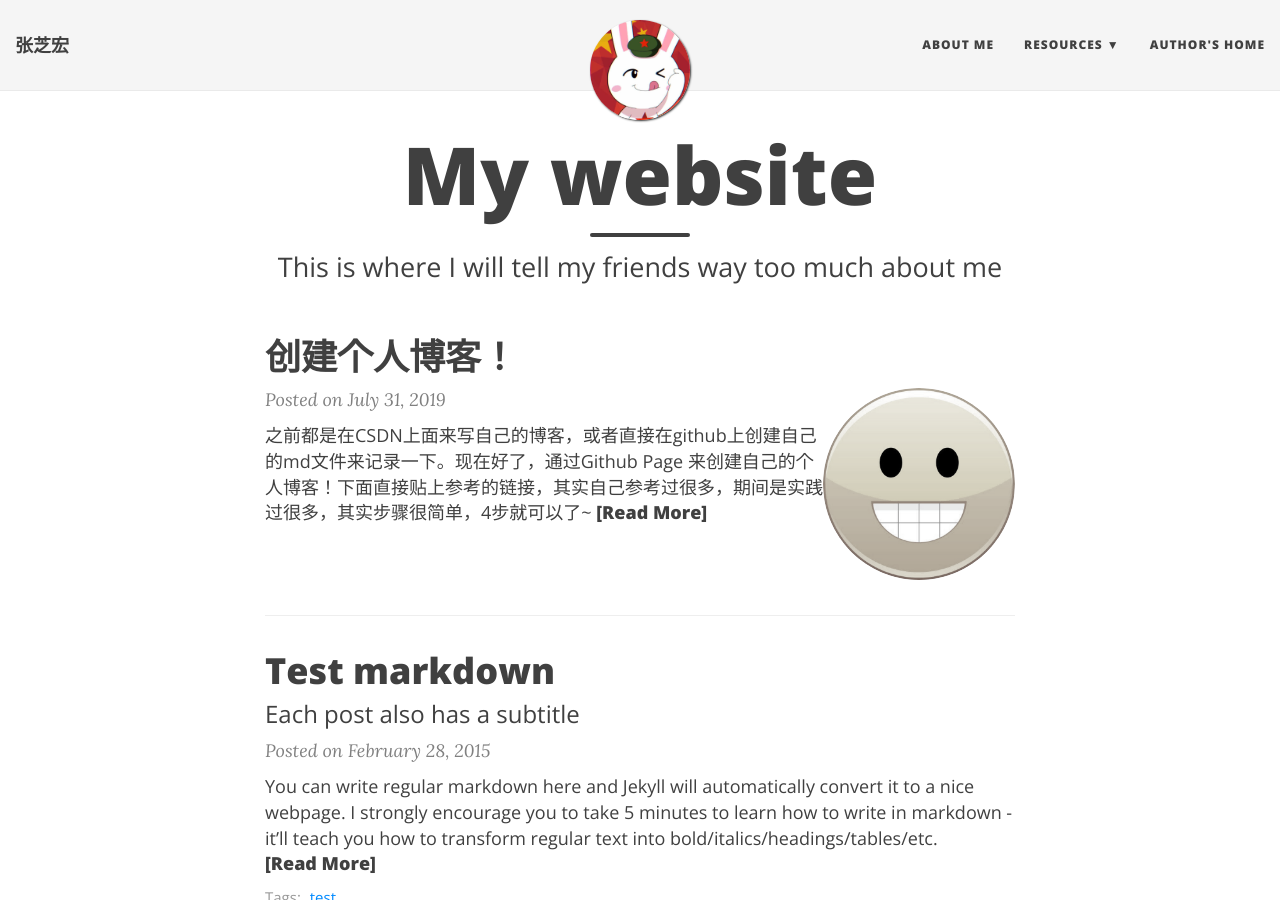
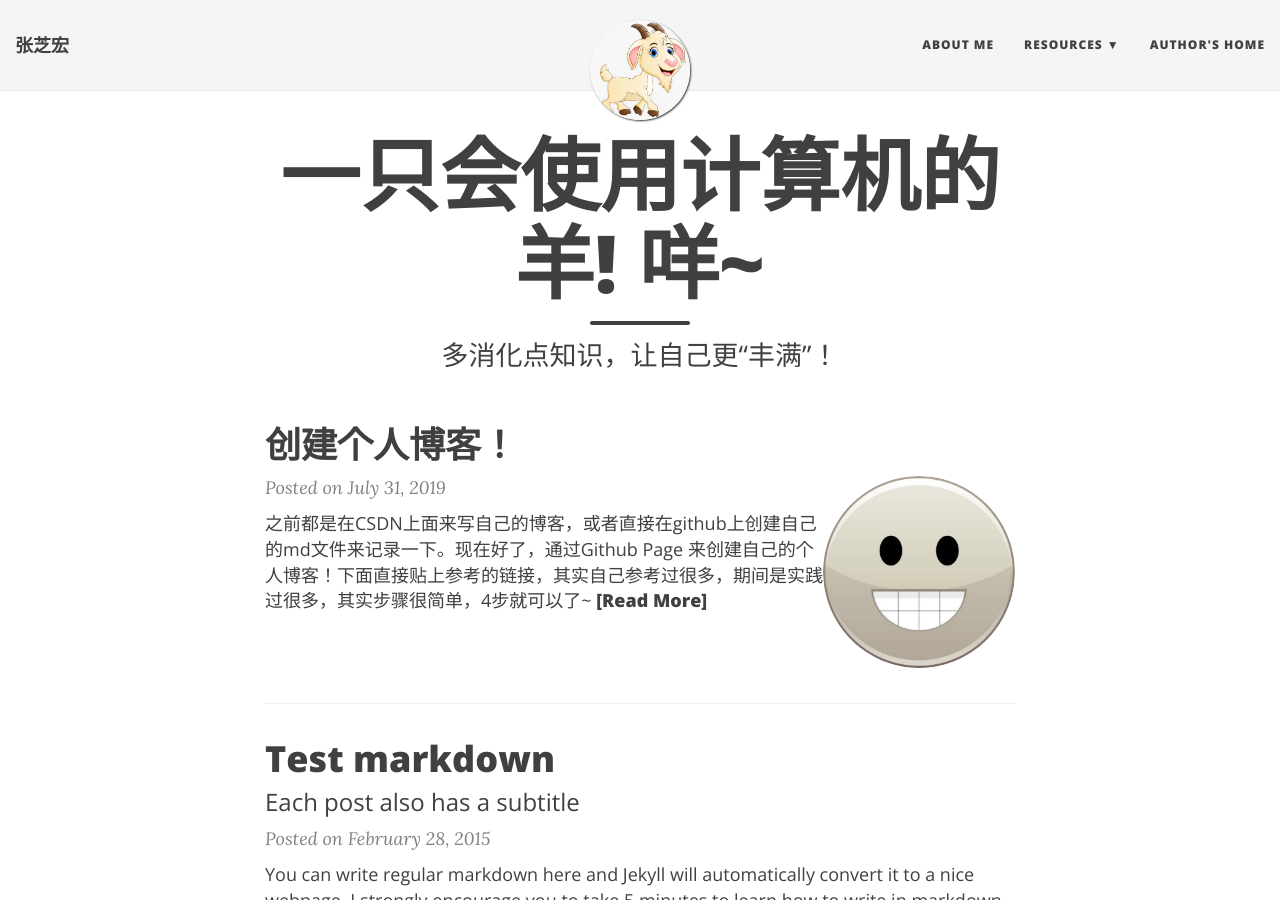
Before and after one commit to ZoharAndroid/zoharandroid.github.io, a Jekyll site: the page built from index.html, in a window 1280 px wide and 900 px high. Built offline with Jekyll 4.4.1, drawn with Linux system fonts in a browser that asks for light colours; nearby versions of some CDN libraries; the list of posts is cut into pages by our own code.

Commit message:
update web

```diff
--- a/_config.yml
+++ b/_config.yml
@@ -28,7 +28,7 @@ navbar-links:
 
 # Image to show in the navigation bar - image must be a square (width = height)
 # Remove this parameter if you don't want an image in the navbar
-avatar: "/img/icon-avatar.jpg"
+avatar: "/img/icon-header.jpg"
 
 # If you want to have an image logo in the top-left corner instead of the title text,
 # then specify the following parameter
--- a/index.html
+++ b/index.html
@@ -1,7 +1,7 @@
 ---
 layout: page
-title: My website
-subtitle: This is where I will tell my friends way too much about me
+title: 一只会使用计算机的羊! 咩~
+subtitle: 多消化点知识，让自己更“丰满”！
 use-site-title: true
 ---
 
```
Also changed, not shown: img/icon-header.jpg (added).
